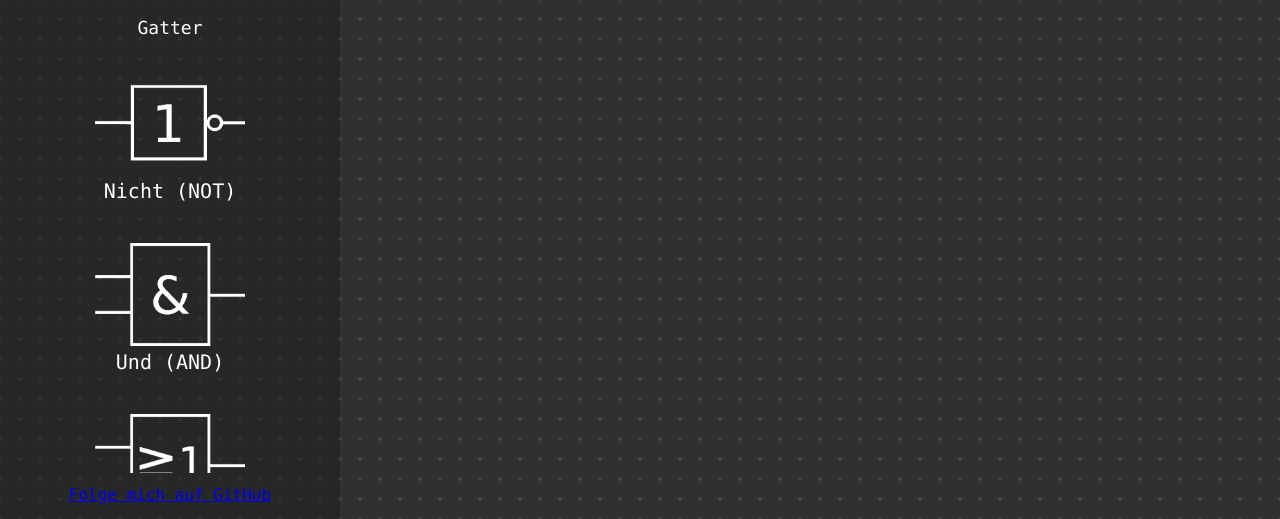
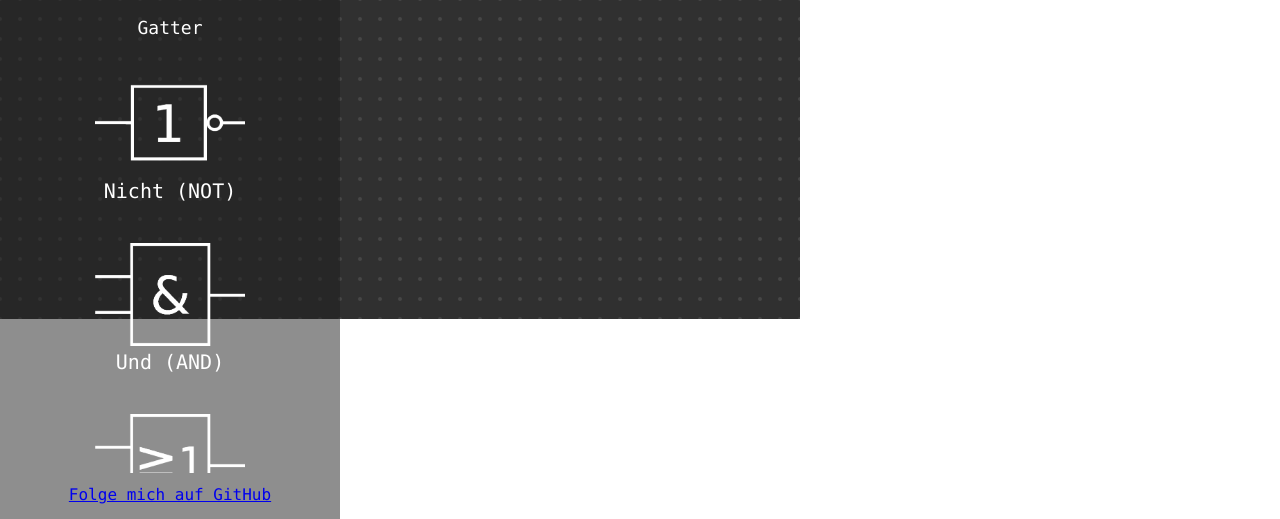
Before and after one commit to MaxAve/Schaltungssimulator, a plain HTML site: page index.html in a window 1280 px wide. Shown: the part 281-800 px from the top of the page. Drawn offline with Linux system fonts and the light colour scheme.

Commit message:
Fixed canvas size

```diff
--- a/script.js
+++ b/script.js
@@ -1,8 +1,8 @@
 const canvas = document.getElementById('myCanvas')
 const ctx = canvas.getContext('2d')
 
-canvas.width = canvas.parentElement.offsetWidth
-canvas.height = canvas.parentElement.offsetHeight
+canvas.width = window.screen.width
+canvas.height = window.screen.height
 
 let sketchName = 'Unbenannte Skizze'
 
--- a/styles.css
+++ b/styles.css
@@ -5,10 +5,15 @@
 	font-family: Consolas, Menlo, Monaco, Lucida Console, Liberation Mono, DejaVu Sans Mono, Bitstream Vera Sans Mono, Courier New, monospace, serif;
 }
 
+html {
+	overflow: hidden;
+}
+
 body {
 	display: flex;
 	height: 100vh;
 	text-align: center;
+	overflow: hidden;
 }
 
 p {
@@ -23,9 +28,8 @@ a {
 }
 
 canvas {
-	width: 100%;
-	height: 100%;
 	display: block;
+	overflow: hidden;
 }
 
 label {
```
